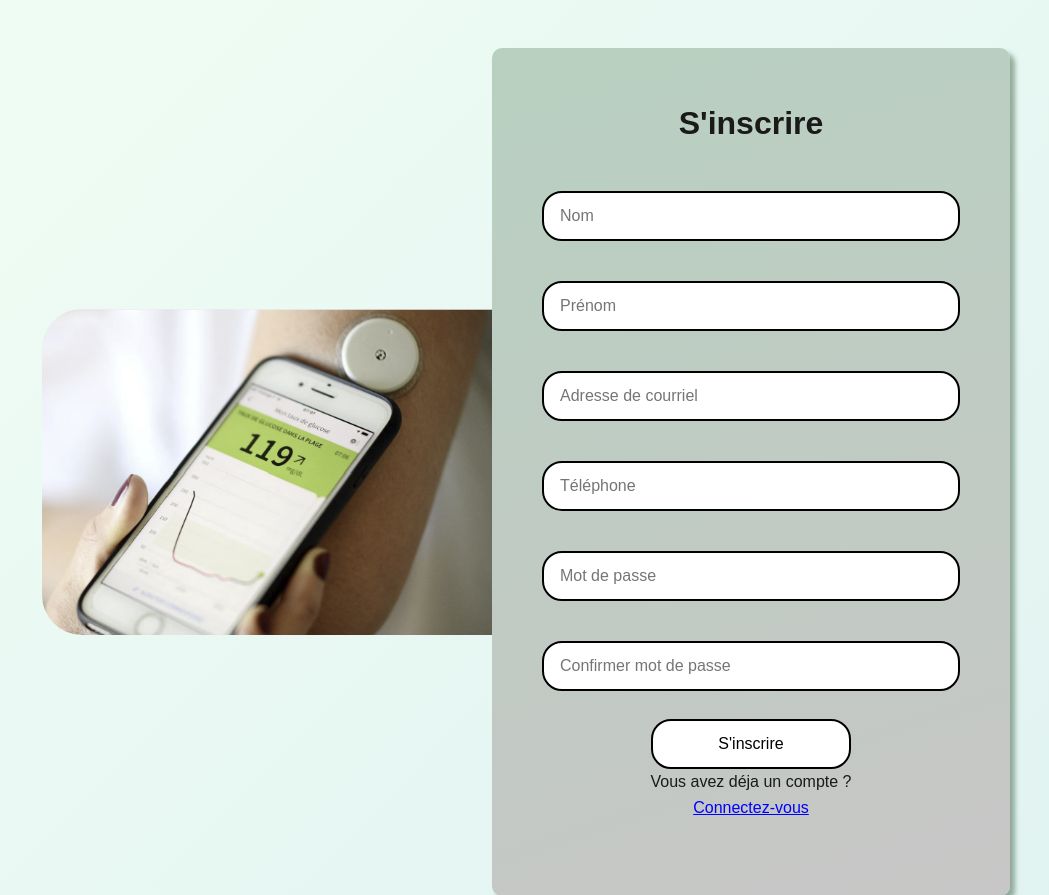
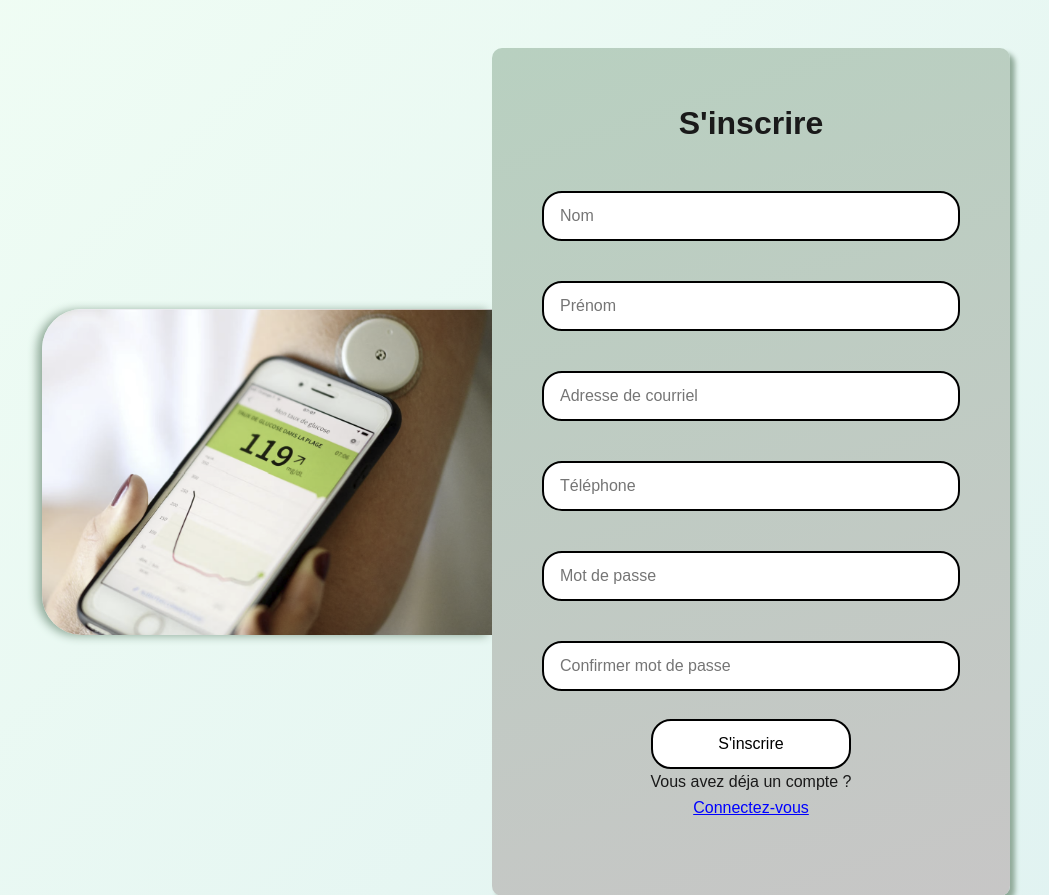
Before and after one commit to HighMax524/Gluconet, a PHP site: page /inscription.html in a window 1280 px wide. Shown: the top 895 px of the page, without its empty margins (114-1163 px from the left). Run offline with PHP 8.4, Linux system fonts and the light colour scheme.

Commit message:
💄 ajout box-shadow pour image conn et inscr

```diff
--- a/res/style.css
+++ b/res/style.css
@@ -232,6 +232,7 @@ footer {
 
 #img_conn,
 #img_inscr {
+    box-shadow: -5px 1px 10px #91AB9A;
     width: 100%;
     max-width: 450px;
     height: auto;
```
